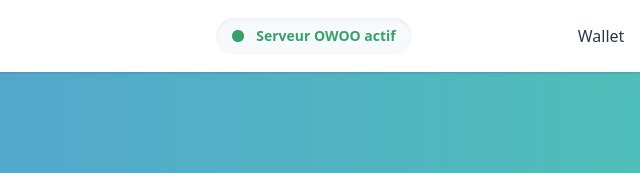
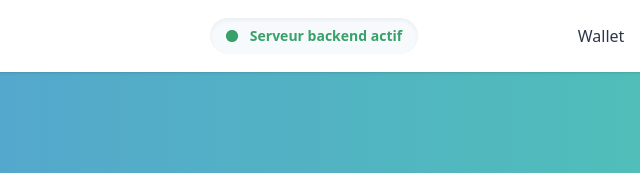
Before and after one commit to bolaak/owoMobile, a website: page public/index.html in a window 1280 px wide. Shown: the top 173 px of the page, 326-966 px from the left. Drawn offline with nearby package versions, Linux system fonts and the light colour scheme.

Commit message:
test lab sans secrets

```diff
--- a/public/index.html
+++ b/public/index.html
@@ -44,7 +44,7 @@
           <span class="animate-ping absolute inline-flex h-full w-full rounded-full bg-success opacity-75"></span>
           <span class="relative inline-flex rounded-full h-3 w-3 bg-success"></span>
         </span>
-        <span class="text-sm font-semibold text-success">Serveur OWOO actif</span>
+        <span class="text-sm font-semibold text-success">Serveur backend actif</span>
       </div>
     </div>
 
--- a/src/mail/mail.service.ts
+++ b/src/mail/mail.service.ts
@@ -57,7 +57,7 @@ export class MailService {
     }
   }
 
-  // Fonction pour envoyer un email de création de compte
+  // Fonction pour envoyer un email de création de compte === TEST LAB
     async registerMail(email: string , nom: string, prenom: string, numero_compte :string , PIN :string , mot_de_passe :string, typeUser :string , code_marchand :string | null) {
       const htmlContent = `
       <div style="font-family: Arial, sans-serif; background:#f4f4f7; padding:20px;">
```
Also changed, not shown: 1 other file.
